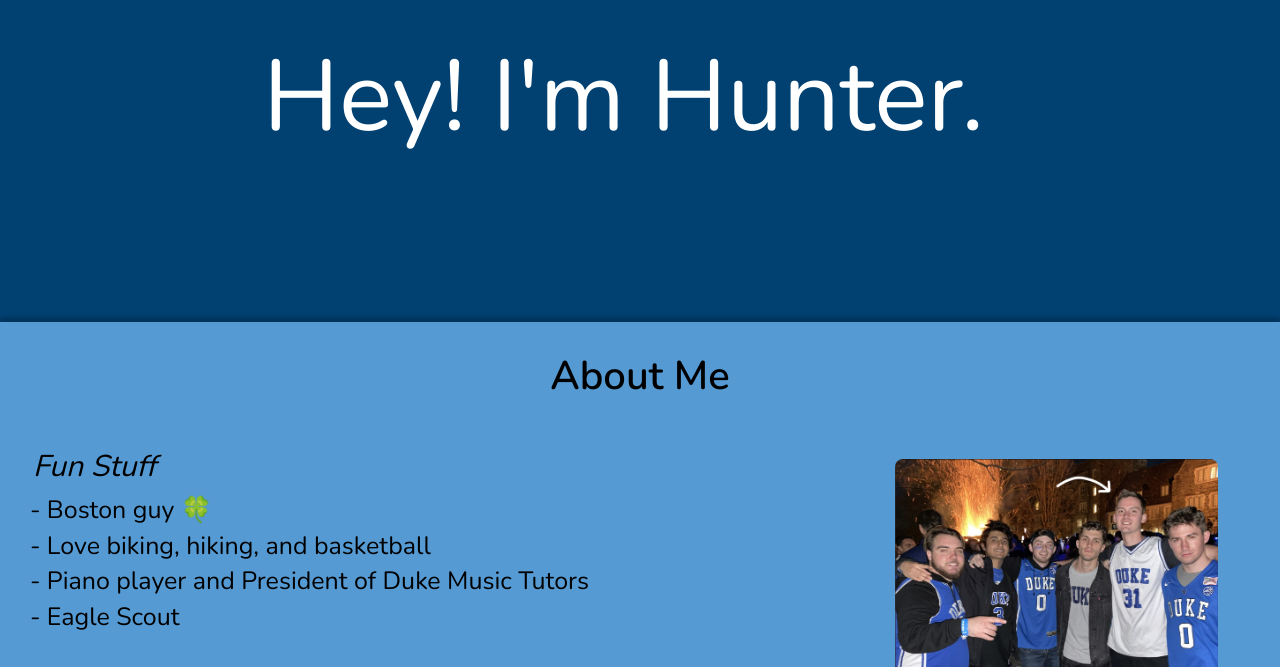
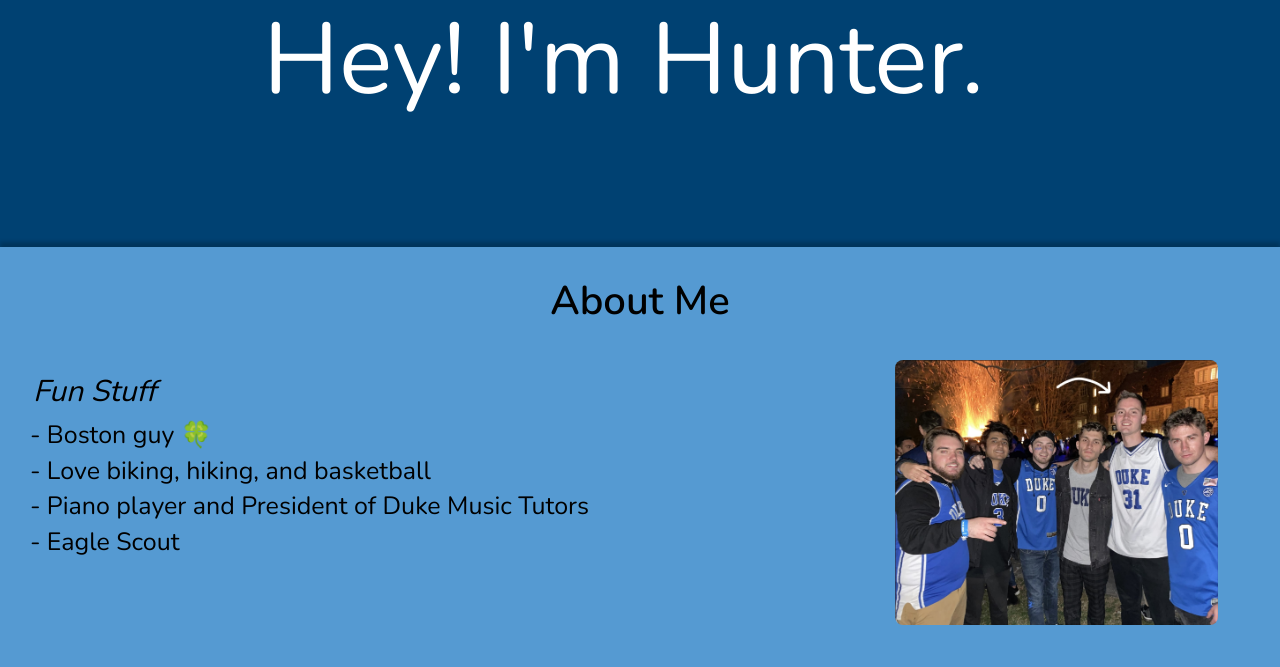
Before and after one commit to huntergregory/huntergregory.github.io, a plain HTML site: page index.html in a window 1280 px wide. Shown: the part 128-795 px from the top of the page. Drawn offline with nearby package versions, Linux system fonts and the light colour scheme.

Commit message:
shrank pro pic width and typewriter section height

```diff
--- a/styles/style.css
+++ b/styles/style.css
@@ -163,7 +163,7 @@ div {
 
 div.name-fill {
 	position: fixed;
-	height: 18em;
+	height: 15em;
 	/*min-width: 400px;*/
 	width: 100%;
 	margin-bottom: 0;
@@ -211,7 +211,7 @@ div.pic-wrapper:not(.pro-pic) {
 } */
 
 div.pic-wrapper.pro-pic {
-	height: 12.9em;
+	height: 11em;
 	width: 12.9em;
 }
 
```
